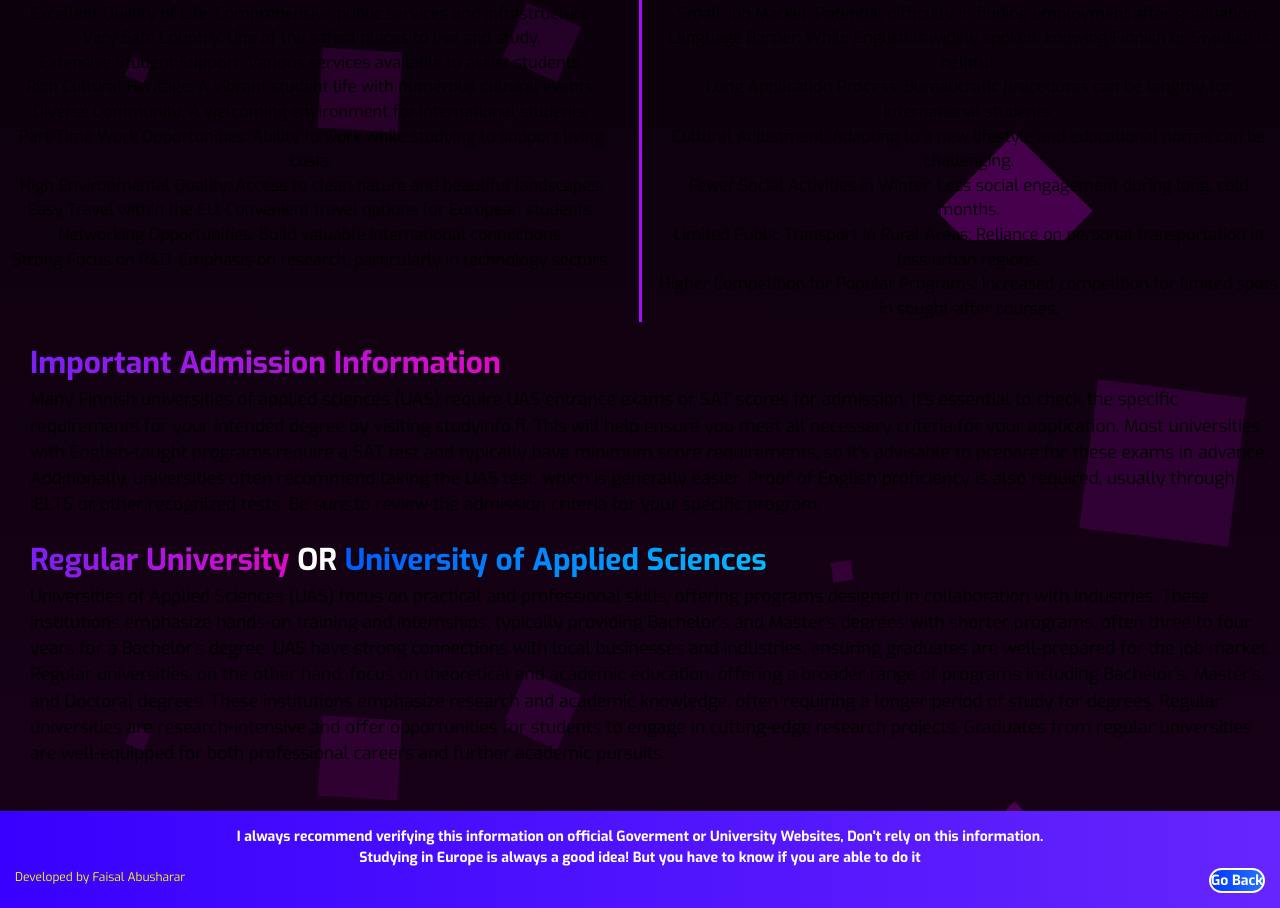
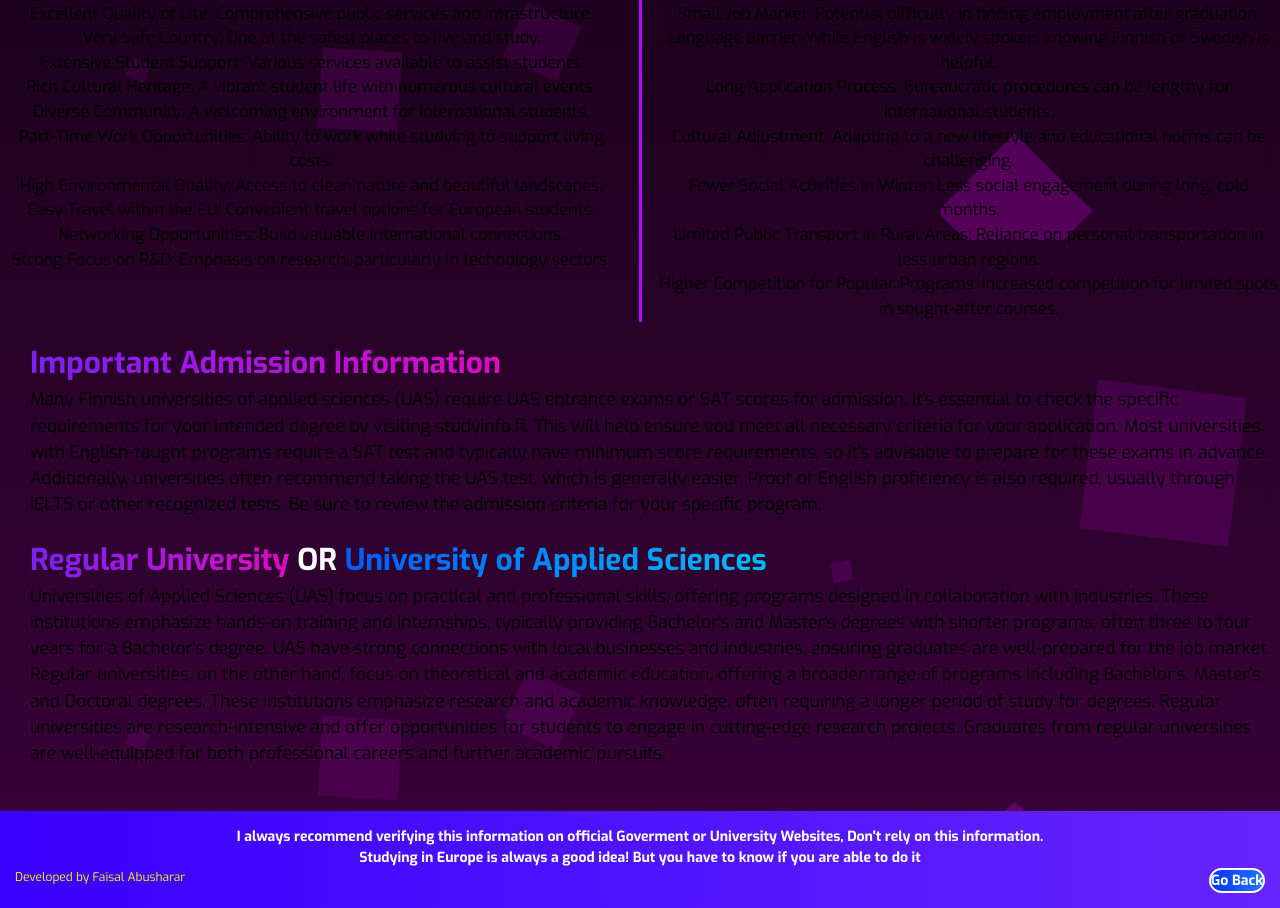
Before and after one commit to FaisalAbusharar/europe-university-info, a Next.js app: page /countries/finland in a window 1280 px wide. Shown: the part 960-1868 px from the top of the page. Built offline with nearby package versions, Linux system fonts and the light colour scheme.

Commit message:
refined backgrounds

```diff
--- a/src/app/animation/backgroundAnimationFirst.jsx
+++ b/src/app/animation/backgroundAnimationFirst.jsx
@@ -2,45 +2,30 @@ import React, { ReactNode } from 'react';
 import '../styles/animationBackground.css'
 
 
-const BackgroundAnim = ({ children, className }) => {
+const BackgroundAnim = ({ children, className, objectColor }) => {
+
+  // 184, 225, 201
+  // 184, 5, 201
+
+
+  const circleColor = {
+    background: `rgba(${objectColor}, 0.2)`,
+  }
+
   return (
     <main className={className}>
       <div className="area">
         <ul className="circles">
-          <li></li>
-          <li></li>
-          <li></li>
-          <li></li>
-          <li></li>
-          <li></li>
-          <li></li>
-          <li></li>
-          <li></li>
-          <li></li>
-          <li></li>
-          <li></li>
-          <li></li>
-          <li></li>
-          <li></li>
+          {[...Array(15)].map((_, index) => (
+            <li key={index} style={circleColor}></li>
+          ))}
         </ul>
       </div>
       <div className="areaTop">
         <ul className="circles">
-          <li></li>
-          <li></li>
-          <li></li>
-          <li></li>
-          <li></li>
-          <li></li>
-          <li></li>
-          <li></li>
-          <li></li>
-          <li></li>
-          <li></li>
-          <li></li>
-          <li></li>
-          <li></li>
-          <li></li>
+          {[...Array(15)].map((_, index) => (
+            <li key={index} style={circleColor}></li>
+          ))}
         </ul>
       </div>
       {children}
--- a/src/app/components/country.jsx
+++ b/src/app/components/country.jsx
@@ -51,7 +51,7 @@ const Country = ({
 
   return (
     <main id="background" className={`${exo.className} flex flex-col min-h-screen ${loaded ? 'slide-in-top' : ''}`}>
-      <BackgroundAnim className="absolute inset-0 z-0" />
+      <BackgroundAnim objectColor={[184, 5, 201]} className="absolute inset-0 z-0" />
       <div className={`relative z-10 flex-grow flex-col items-center justify-center ${animation ? 'fade-enter-active' : 'fade-exit-active'}`}>
         <h1 className={`${poppins.className}`} id="titleCountry" style={titleStyle}>{countryName}</h1>
         <button id="toggleButton" onClick={handleToggle}>
--- a/src/app/countries/countrypage.css
+++ b/src/app/countries/countrypage.css
@@ -5,7 +5,9 @@
   font-size: 17.5px;
 }
 
-
+#background {
+  background: linear-gradient(to bottom, rgb(0, 0, 0), rgb(58, 2, 58));
+}
 
 /* Titles */
 #titleCountry {
@@ -62,6 +64,7 @@
   transition-duration: 0.5s;
   font-weight: 800;
 }
+
 
 /* Footer Button */
 #footerReturnButton {
--- a/src/app/globals.css
+++ b/src/app/globals.css
@@ -19,7 +19,7 @@
 /* Main */
 body {
   color: rgb(var(--foreground-rgb));
-  background: linear-gradient(to bottom, rgb(0, 0, 0), rgb(24, 1, 24));
+  background: linear-gradient(to bottom, rgb(0, 0, 0), rgb(1, 18, 24));
   margin: 0;
 }
 
@@ -27,6 +27,10 @@ main {
   display: flex;
   flex-direction: column;
   min-height: 100vh;
+}
+
+#mainContainer {
+  background: linear-gradient(#000000, #2574fc28);
 }
 
 .bg-custom-gradient {
--- /dev/null
+++ b/src/app/language/page.tsx
@@ -0,0 +1,10 @@
+const Language = () => {
+    return (
+        <main>
+            <h1 id="Title">Language</h1>
+            <h2 id="Subtitle"> <span id='gradientSubSub'>Language Information about European Countries</span></h2>
+        </main>
+    )
+}
+
+export default Language
--- a/src/app/page.tsx
+++ b/src/app/page.tsx
@@ -5,6 +5,7 @@ import './styles/animations.css';
 import { useState, useEffect } from 'react';
 import Footer from './components/footer';
 import StyledButton from './components/buttonStyles';
+import BackgroundAnim from './animation/backgroundAnimationFirst';
 import Image from 'next/image'
 
 const poppins = Poppins({ subsets: ['latin'], weight: ['400', '700'] });
@@ -18,7 +19,8 @@ const Home = () => {
   }, []);
 
   return (
-    <main className={`${poppins.className} flex flex-col min-h-screen ${loaded ? 'fade-in' : ''}`}>
+    <main id='mainContainer' className={`${poppins.className} flex flex-col min-h-screen ${loaded ? 'fade-in' : ''}`}>
+      <BackgroundAnim objectColor={[0, 225, 250]} className="absolute inset-0 z-0">
       <div  className="flex-grow flex flex-col items-center justify-center">
         <div className="text-center mb-auto mt-8">
           <div id="title-container">
@@ -52,6 +54,7 @@ const Home = () => {
         </div>
       </div>
       <Footer returnText={returnTextCredit} returnButton={false} footerInformation={footerInformation}></Footer>
+      </BackgroundAnim>
     </main>
   );
 };
--- a/src/app/styles/animationBackground.css
+++ b/src/app/styles/animationBackground.css
@@ -36,11 +36,9 @@
     list-style: none;
     width: 20px;
     height: 20px;
-    background: rgba(184, 5, 201, 0.2);
     animation: animate 25s linear infinite;
     bottom: -150px;
 }
-
 .circles li:nth-child(1) {
     left: 25%;
     width: 80px;
```
